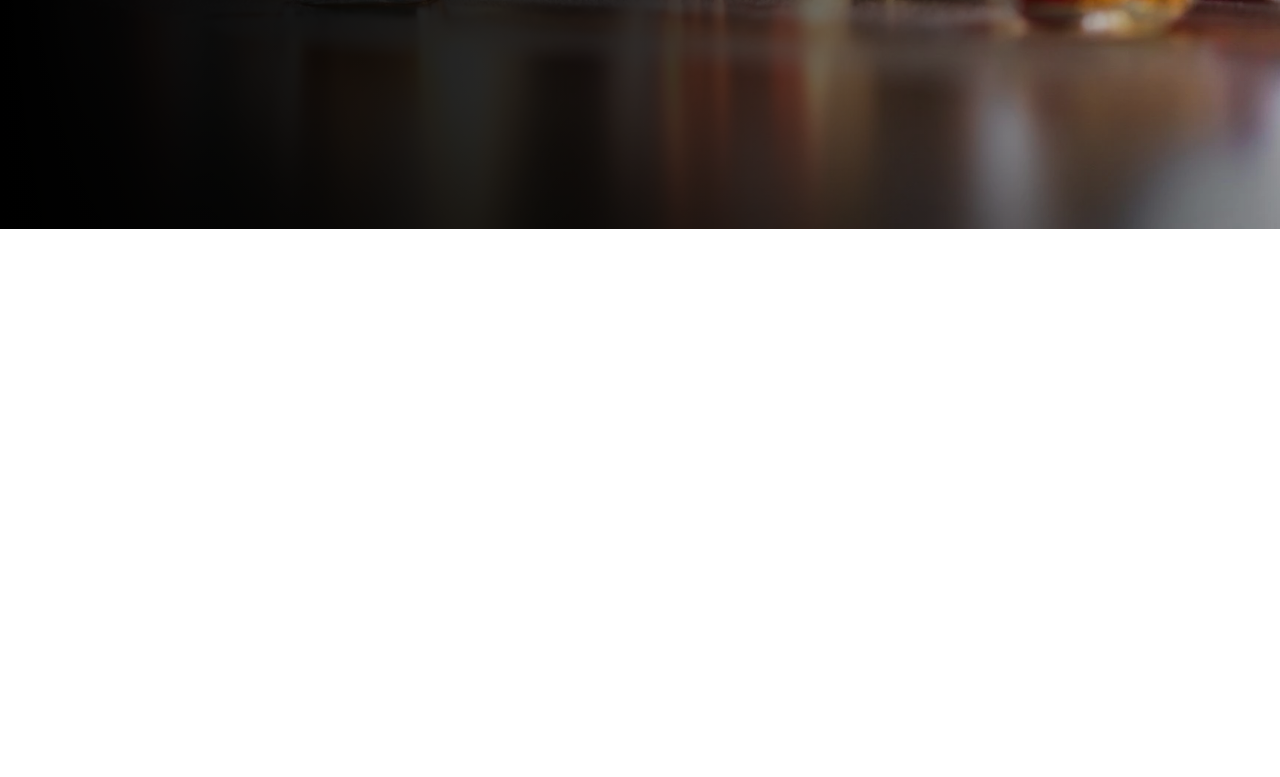
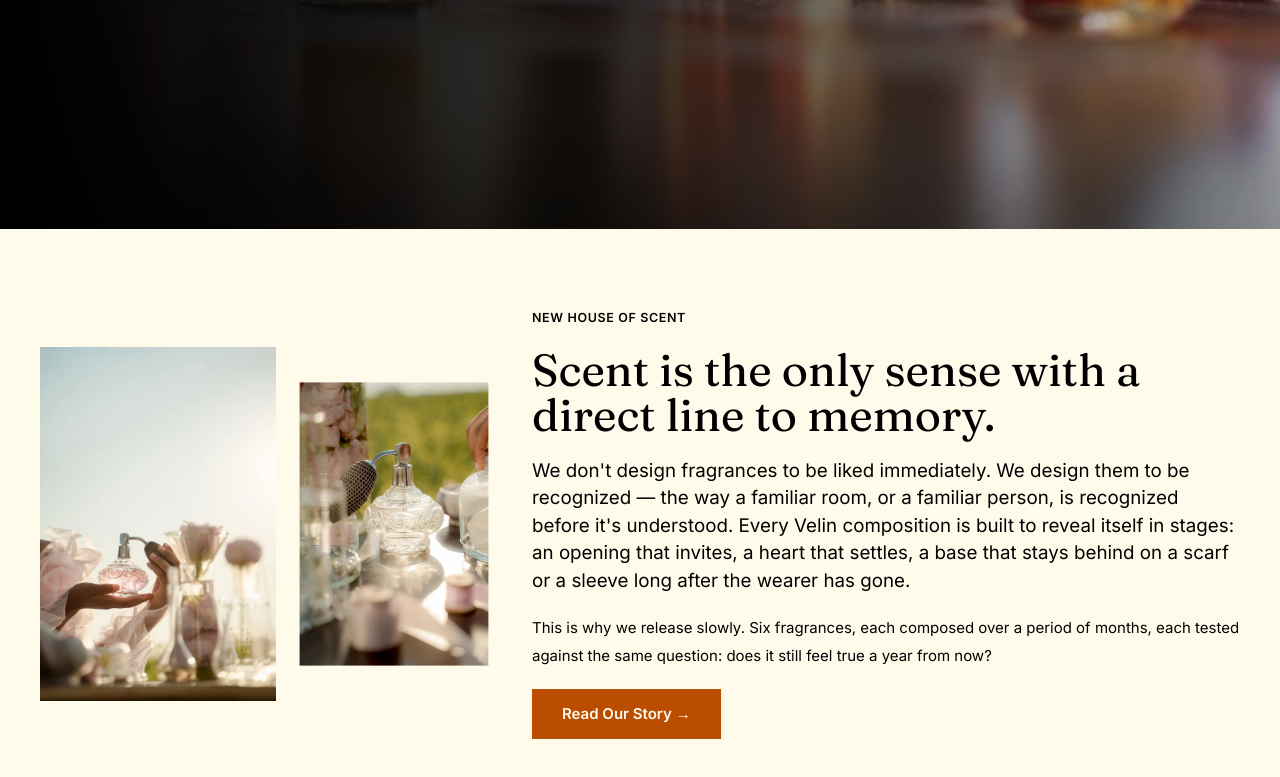
Before and after one commit to mohit-vb/velin, a React (Vite) app: page / in a window 1280 px wide. Shown: the part 571-1348 px from the top of the page. Before the commit the page ends 800 px from the top, so only its background shows below. Built offline with nearby package versions, Linux system fonts and the light colour scheme.

Commit message:
style : section art of scent ui

```diff
--- /dev/null
+++ b/src/components/home/ArtOfScent.jsx
@@ -0,0 +1,41 @@
+import artOfScentImg from "../../assets/art-of-scent.webp";
+import artOfScentImg2 from "../../assets/art-of-scent-2.webp";
+import Button from "../ui/Button";
+export default function ArtOfScent() {
+  return (
+    <section className="py-32">
+      <div className="page-container">
+        <div className="flex items-center justify-center gap-8">
+          <div className=" relative w-2/5">
+            <figure className="w-2/4">
+              <img src={artOfScentImg} />
+            </figure>
+            <figure className="w-2/4 absolute right-0 top-0 scale-80">
+              <img src={artOfScentImg2} />
+            </figure>
+          </div>
+          <div className="w-3/5 flex flex-col items-start gap-8">
+            <span className="eyebrow">New house of scent</span>
+            <h2 className="text-7xl">
+              Scent is the only sense with a direct line to memory.
+            </h2>
+            <p className="text-3xl">
+              We don't design fragrances to be liked immediately. We design them
+              to be recognized — the way a familiar room, or a familiar person,
+              is recognized before it's understood. Every Velin composition is
+              built to reveal itself in stages: an opening that invites, a heart
+              that settles, a base that stays behind on a scarf or a sleeve long
+              after the wearer has gone.
+            </p>
+            <p className="text-2xl">
+              This is why we release slowly. Six fragrances, each composed over
+              a period of months, each tested against the same question: does it
+              still feel true a year from now?
+            </p>
+            <Button type="primary">Read Our Story →</Button>
+          </div>
+        </div>
+      </div>
+    </section>
+  );
+}
--- a/src/components/home/index.js
+++ b/src/components/home/index.js
@@ -1,3 +1,4 @@
 import Hero from "./Hero";
+import ArtOfScent from "./ArtOfScent";
 
-export { Hero };
+export { Hero, ArtOfScent };
--- a/src/components/ui/Button.jsx
+++ b/src/components/ui/Button.jsx
@@ -4,7 +4,7 @@ export default function Button({ children, type }) {
   let classes;
   if (type === "primary")
     classes =
-      "border-none bg-amber-700 hover:bg-amber-700 hover:shadow-md hover:-translate-y-1";
+      "border-none bg-amber-700 text-amber-50 hover:bg-amber-700 hover:shadow-md hover:-translate-y-1";
   if (type === "secondary") classes = "border-amber-700";
   return <button className={`${commonClasses} ${classes}`}>{children}</button>;
 }
--- a/src/index.css
+++ b/src/index.css
@@ -17,8 +17,14 @@ h6 {
   font-family: "Fraunces", serif;
 }
 
+@layer base {
+  p {
+    @apply leading-11;
+  }
+}
+
 @utility page-container {
-  @apply mx-auto my-0 w-full max-w-[144rem] px-6;
+  @apply mx-auto my-0 w-full max-w-[144rem] px-16;
 }
 
 @utility eyebrow {
--- a/src/pages/Home.jsx
+++ b/src/pages/Home.jsx
@@ -1,9 +1,10 @@
-import { Hero } from "../components/home";
+import { ArtOfScent, Hero } from "../components/home";
 
 export default function Home() {
   return (
-    <div>
+    <>
       <Hero />
-    </div>
+      <ArtOfScent />
+    </>
   );
 }
```
Also changed, not shown: src/assets/art-of-scent-2.webp (added), src/assets/art-of-scent.webp (added).
